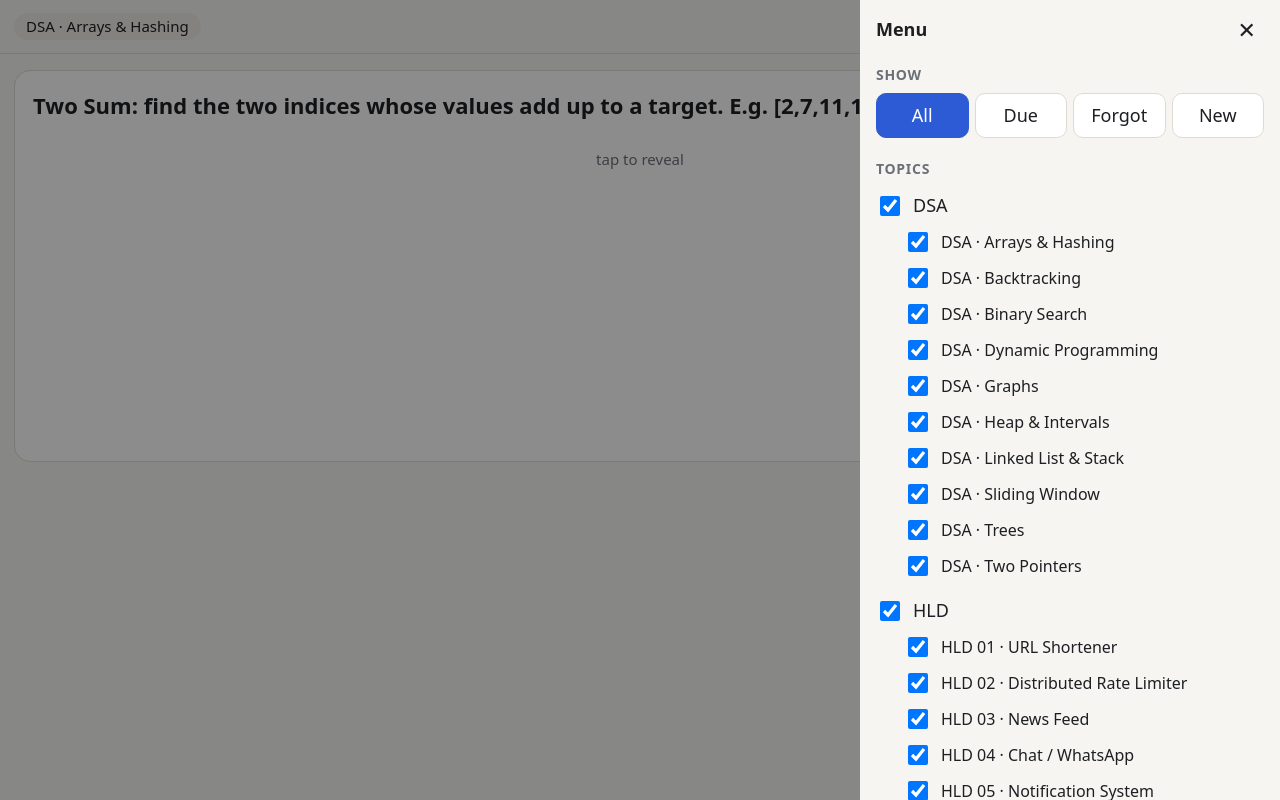
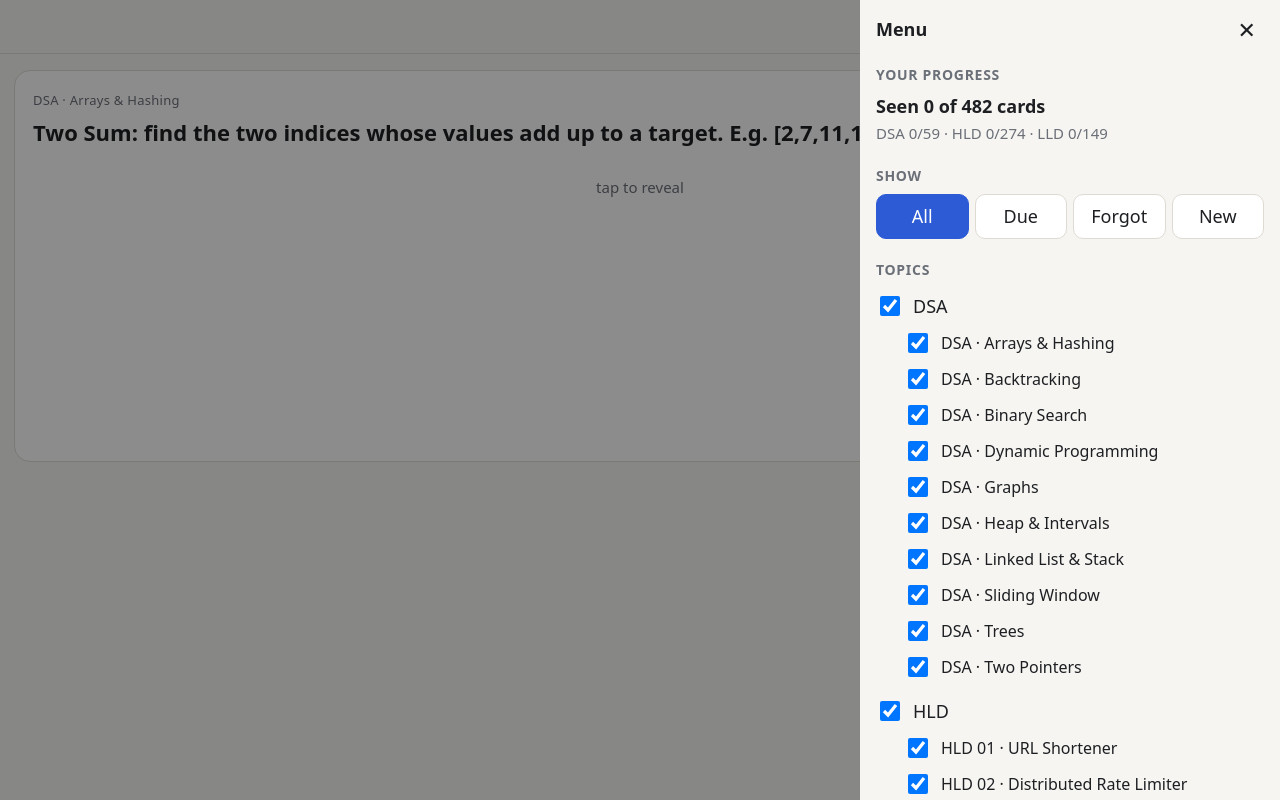
Before and after one commit to PraneshMuthu/notes-cards, a website with bundled scripts: page index.html in a window 1280 px wide. Both pictures are taken after a click on the button "Menu". Built offline with nearby package versions, Linux system fonts and the light colour scheme.

Commit message:
feat: plain-word counters, 'Seen X of Y' progress in menu, topic label on the card
Co-Authored-By: Claude Opus 5.5 <noreply@anthropic.com>

```diff
--- a/index.html
+++ b/index.html
@@ -29,6 +29,9 @@
 <div id="menu" hidden>
   <div class="sheet" role="dialog" aria-label="Menu">
     <div class="sheet-head"><strong>Menu</strong><button id="menuClose" class="icon-btn" aria-label="Close">&#10005;</button></div>
+    <h3>Your progress</h3>
+    <p id="seen" class="seen"></p>
+    <p id="seenGroups" class="seen-groups"></p>
     <h3>Show</h3>
     <div id="queues" class="seg">
       <label><input type="radio" name="queue" value="all" checked><span>All</span></label>
--- a/js/app.js
+++ b/js/app.js
@@ -3,7 +3,7 @@ import { parseCardFile } from './parse.js';
 import { renderMarkdown } from './markdown.js';
 import { createStore } from './store.js';
 import { makeFsrs, replay } from './scheduler.js';
-import { pickNext, counts } from './picker.js';
+import { pickNext, counts, progress } from './picker.js';
 import { createEmptyCard } from '../vendor/ts-fsrs.mjs';
 
 const $ = (id) => document.getElementById(id);
@@ -58,7 +58,7 @@ function filter() {
 
 function updateCounts() {
   const c = counts(cards, states, store.reviews(), new Date(), store.settings().newPerDay);
-  $('counts').textContent = `⏳ ${c.due} · ✗ ${c.forgot} · ✦ ${c.newLeft}`;
+  $('counts').textContent = `Due ${c.due} · Forgot ${c.forgot} · New ${c.newLeft}`;
   banner('saveWarn', store.ok ? '' : "Progress isn't being saved on this browser — export a backup.");
   backupNag();
 }
@@ -82,9 +82,13 @@ function showNext() {
     el.append(f);
   } else {
     $('chip').textContent = pick.card.topic;
+    const topic = document.createElement('div');
+    topic.className = 'topic';
+    topic.textContent = pick.card.topic;
     const f = document.createElement('div');
     f.className = 'front';
     f.innerHTML = renderMarkdown(pick.card.front);
+    el.append(topic);
     const hint = document.createElement('div');
     hint.className = 'hint';
     hint.textContent = 'tap to reveal';
@@ -195,7 +199,14 @@ function buildMenu() {
 }
 
 function wireMenu() {
-  const open = (on) => { $('menu').hidden = !on; };
+  const open = (on) => {
+    if (on) {
+      const p = progress(cards, states);
+      $('seen').textContent = `Seen ${p.seen} of ${p.total} cards`;
+      $('seenGroups').textContent = p.groups.map((g) => `${g.group} ${g.seen}/${g.total}`).join(' · ');
+    }
+    $('menu').hidden = !on;
+  };
   $('menuBtn').onclick = () => open(true);
   $('menuClose').onclick = () => open(false);
   $('menu').onclick = (e) => { if (e.target === $('menu')) open(false); };
--- a/js/picker.js
+++ b/js/picker.js
@@ -28,6 +28,19 @@ export function counts(cards, states, reviews, now, newPerDay) {
     if (q === 'relearning') forgot++;
   }
   return { due, forgot, newLeft: Math.min(newLeftToday(reviews, cards, now, newPerDay), fresh) };
+}
+
+/** Cards seen (graded at least once) out of the deck, overall and per group (sorted by group). */
+export function progress(cards, states) {
+  const by = new Map();
+  let seen = 0;
+  for (const c of cards) {
+    const g = by.get(c.group) ?? { group: c.group, seen: 0, total: 0 };
+    g.total++;
+    if (states.has(c.id)) { g.seen++; seen++; }
+    by.set(c.group, g);
+  }
+  return { seen, total: cards.length, groups: [...by.values()].sort((a, b) => a.group.localeCompare(b.group)) };
 }
 
 function pickMixed(tier, avoidTopic, lastGroup) {
--- a/styles.css
+++ b/styles.css
@@ -24,6 +24,10 @@ button { cursor: pointer; }
 .chip { background: var(--code); border-radius: 999px; padding: 2px 12px; font-size: 15px; white-space: nowrap; overflow: hidden; text-overflow: ellipsis; min-width: 0; }
 #counts { margin-left: auto; font-size: 15px; color: var(--muted); white-space: nowrap; }
 .icon-btn { background: none; border: 0; font-size: 22px; padding: 4px 8px; line-height: 1; }
+#chip { display: none; } /* the topic is shown on the card itself */
+.card .topic { font-size: 13px; color: var(--muted); letter-spacing: .02em; margin-bottom: 8px; }
+.seen { margin: 4px 0 2px; font-size: 18px; font-weight: 600; }
+.seen-groups { margin: 0 0 8px; font-size: 15px; color: var(--muted); }
 .skip-btn { background: none; border: 1px solid var(--line); border-radius: 999px; padding: 4px 12px; font-size: 15px; color: var(--muted); white-space: nowrap; touch-action: manipulation; }
 #banners:empty { display: none; }
 .banner { background: var(--warn-bg); color: var(--warn-fg); padding: 10px 14px; font-size: 15px; display: flex; gap: 10px; align-items: center; }
```
Also changed, not shown: tests/picker.test.mjs (+10 -1 lines).
